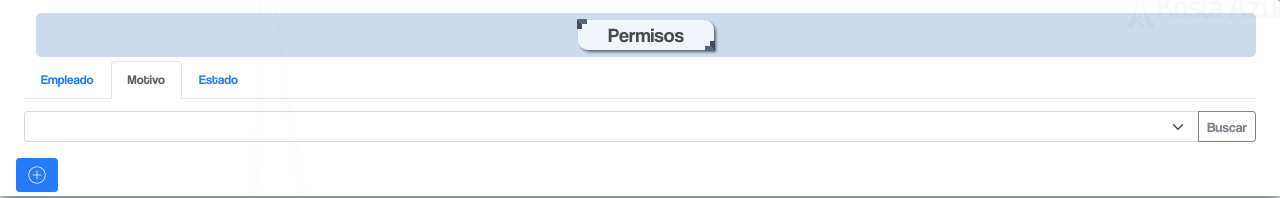
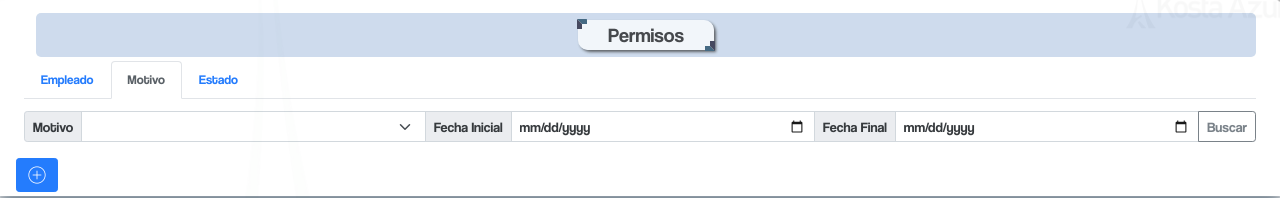
Before and after one commit to danielvillamorales/intranet, a Django app: page /permisos/ in a window 1280 px wide, after a click on "Motivo". Shown: the part 68-266 px from the top of the page. Run offline with Django 4.2, Linux system fonts and the light colour scheme; the visitor is signed in with stand-in values (Sample User, id 1); data comes from the database, SQL or seed files in the repository; data that the repository does not hold is empty; some libraries are stand-ins or nearby versions.

Commit message:
pedir rango de fechas en los permisos por motivos

```diff
--- a/intranet/permisos/templates/permisos.html
+++ b/intranet/permisos/templates/permisos.html
@@ -43,12 +43,17 @@
                     <div class="tab-pane fade" id="nav-profile" role="tabpanel" aria-labelledby="nav-profile-tab">
                         <form method='post'>{% csrf_token %}
                             <div class="input-group input-group-sm mb-3" id="divbuscaruser">
+                                <span class="input-group-text">Motivo</span>
                                 <select  required class="form-select form-select-sm" id="inputGroupUsuario"  name="motivo" placeholder="buscar por usuario "aria-label=".form-select-sm Example select with button addon" >
                                         <option value=""></option>
                                     {%for m in motivos %}
                                         <option value="{{m.id}}" >{{m.descripcion}}</option>
                                     {%endfor%}
                                 </select>
+                                <span class="input-group-text">Fecha Inicial</span>
+                                <input required type="date" name="fecha_inicio" class="form-control" placeholder="Fecha de inicio">
+                                <span class="input-group-text">Fecha Final</span>
+                                <input required type="date" name="fecha_fin" class="form-control" placeholder="Fecha de fin">
                                 <button class="btn btn-outline-secondary btn-sm" type="submit" id="btnGrpUsuario">Buscar</button>
                             </div>
                         </form>
--- a/intranet/permisos/views.py
+++ b/intranet/permisos/views.py
@@ -15,6 +15,10 @@ from os import walk, getcwd, path
 from permisos.models import UsuarioEncargado
 import json
 import pytz
+from datetime import time
+
+
+
 # Create your views here.
 @login_required
 def permisos(request):
@@ -40,15 +44,33 @@ def permisos(request):
                 lista_permisos = Permisos.objects.filter(estado=id_estado).order_by('estado','-fechaInicial')
 
             if id_motivo:
+                fecha_inicial = datetime.datetime.strptime(request.POST.get('fecha_inicio'), '%Y-%m-%d')
+                fecha_final = datetime.datetime.strptime(request.POST.get('fecha_fin'), '%Y-%m-%d')
+                # Establece la hora de la fecha inicial a las 00:00:00
+                # Establece la hora de la fecha inicial a las 00:00:00
+                fecha_inicial = fecha_inicial.replace(hour=0, minute=0, second=0)
+
+                # Establece la hora de la fecha final a las 23:59:59
+                fecha_final = fecha_final.replace(hour=23, minute=59, second=59)
                 motivo = Tipodepermiso.objects.get(pk=int(id_motivo))
-                lista_permisos = Permisos.objects.filter(tipopermiso=motivo).order_by('estado','-fechaInicial')
+                lista_permisos = Permisos.objects.filter(tipopermiso=motivo).filter(Q(fechaInicial__range =( fecha_inicial,fecha_final)) |
+                                                                                  Q(fechaFinal__range =( fecha_inicial,fecha_final))   ).order_by('estado','-fechaInicial')
         else:
             if id_estado:
                 lista_permisos = Permisos.objects.filter(Q(usuariodepermiso=user.id) | Q(usuariodepermiso__in = encargados)).filter(estado=id_estado).order_by('estado','-fechaInicial')
 
             if id_motivo:
+                fecha_inicial = datetime.datetime.strptime(request.POST.get('fecha_inicio'), '%Y-%m-%d')
+                fecha_final = datetime.datetime.strptime(request.POST.get('fecha_fin'), '%Y-%m-%d')
+                # Establece la hora de la fecha inicial a las 00:00:00
+                # Establece la hora de la fecha inicial a las 00:00:00
+                fecha_inicial = fecha_inicial.replace(hour=0, minute=0, second=0)
+
+                # Establece la hora de la fecha final a las 23:59:59
+                fecha_final = fecha_final.replace(hour=23, minute=59, second=59)
                 motivo = Tipodepermiso.objects.get(pk=int(id_motivo))
-                lista_permisos = Permisos.objects.filter(Q(usuariodepermiso=user.id) | Q(usuariodepermiso__in = encargados)).filter(tipopermiso=motivo).order_by('estado','-fechaInicial')
+                lista_permisos = Permisos.objects.filter(Q(usuariodepermiso=user.id) | Q(usuariodepermiso__in = encargados)).filter(tipopermiso=motivo).filter(
+                    Q(fechaInicial__range =( fecha_inicial,fecha_final)) | Q(fechaFinal__range =( fecha_inicial,fecha_final))   ).order_by('estado','-fechaInicial')
         if id_estado or id_motivo or id_solicitado_por:
              return render(request,'permisos.html',{'lista_permisos':lista_permisos,'usuarios':usuarios,'motivos':motivos})
     page = request.GET.get('page', 1)
```
